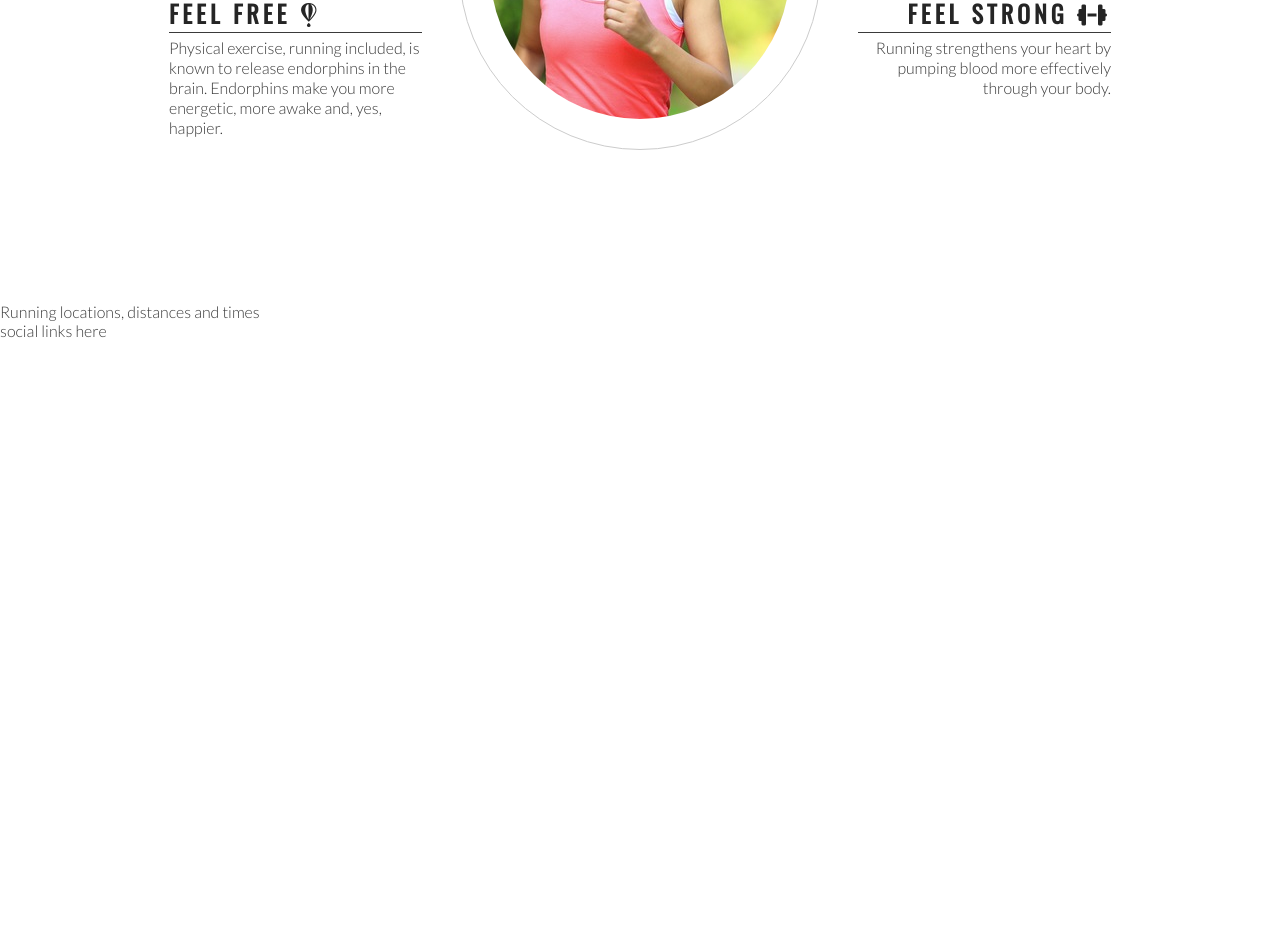
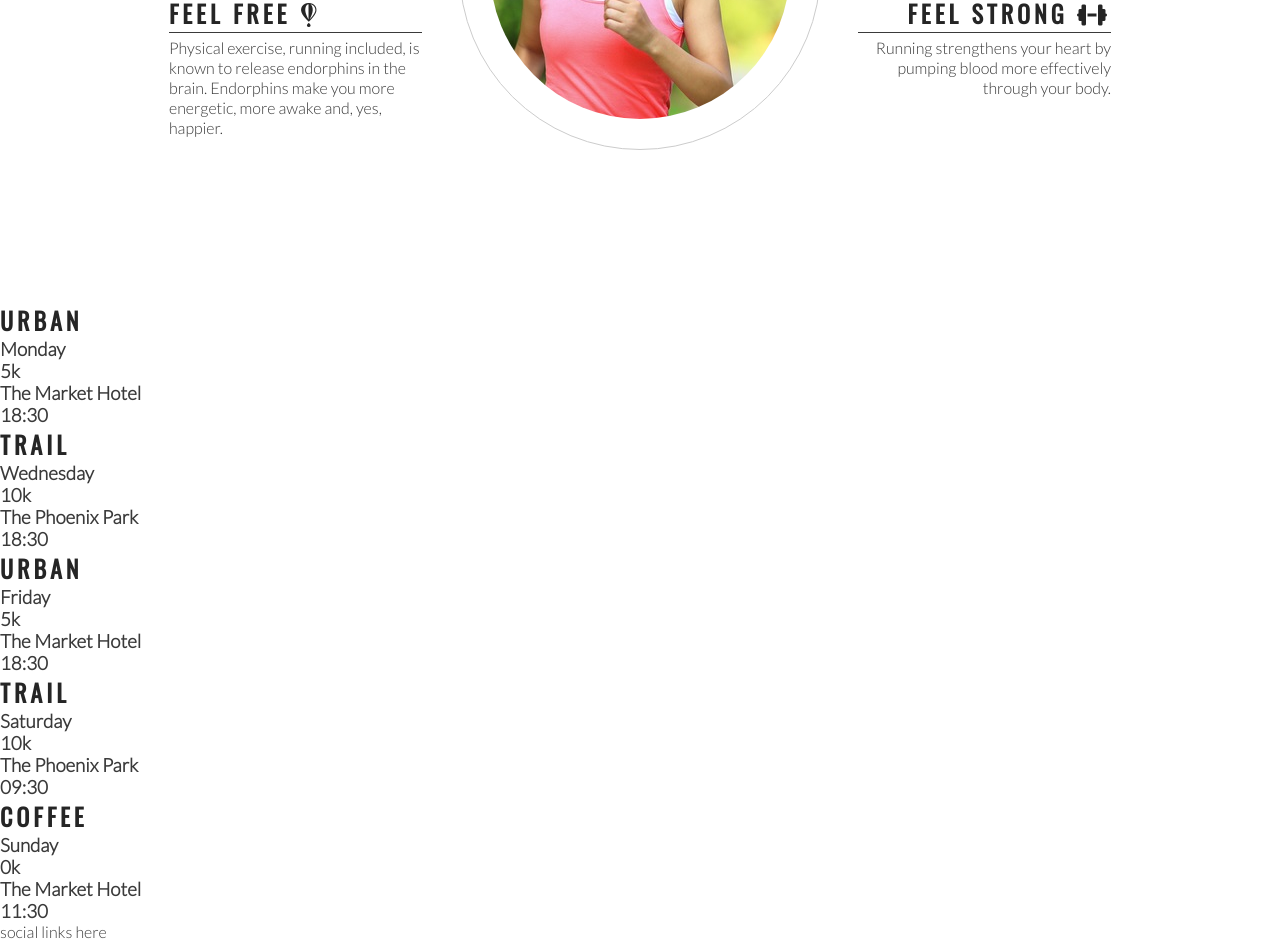
Before and after one commit to Ljunkan22/i-love-runing, a plain HTML site: page index.html in a window 1280 px wide. Shown: the part 993-1934 px from the top of the page. Before the commit the page ends 1333 px from the top, so only its background shows below. Drawn offline with nearby package versions, Linux system fonts and the light colour scheme.

Commit message:
add meetup times main structure

```diff
--- a/index.html
+++ b/index.html
@@ -86,7 +86,41 @@
     </section>
 
     <section>
-        Running locations, distances and times
+       <div>
+           <h2>Urban</h2>
+           <h3>Monday</h3>
+           <h3>5k</h3>
+           <h3>The Market Hotel</h3>
+           <h3>18:30</h3>
+       </div>
+       <div>
+        <h2>Trail</h2>
+        <h3>Wednesday</h3>
+        <h3>10k</h3>
+        <h3>The Phoenix Park</h3>
+        <h3>18:30</h3>
+    </div>
+    <div>
+        <h2>Urban</h2>
+        <h3>Friday</h3>
+        <h3>5k</h3>
+        <h3>The Market Hotel</h3>
+        <h3>18:30</h3>
+    </div>
+    <div>
+        <h2>Trail</h2>
+        <h3>Saturday</h3>
+        <h3>10k</h3>
+        <h3>The Phoenix Park</h3>
+        <h3>09:30</h3>
+    </div>
+    <div>
+        <h2>Coffee</h2>
+        <h3>Sunday</h3>
+        <h3>0k</h3>
+        <h3>The Market Hotel</h3>
+        <h3>11:30</h3>
+    </div>
     </section>
 
     <footer>
```
